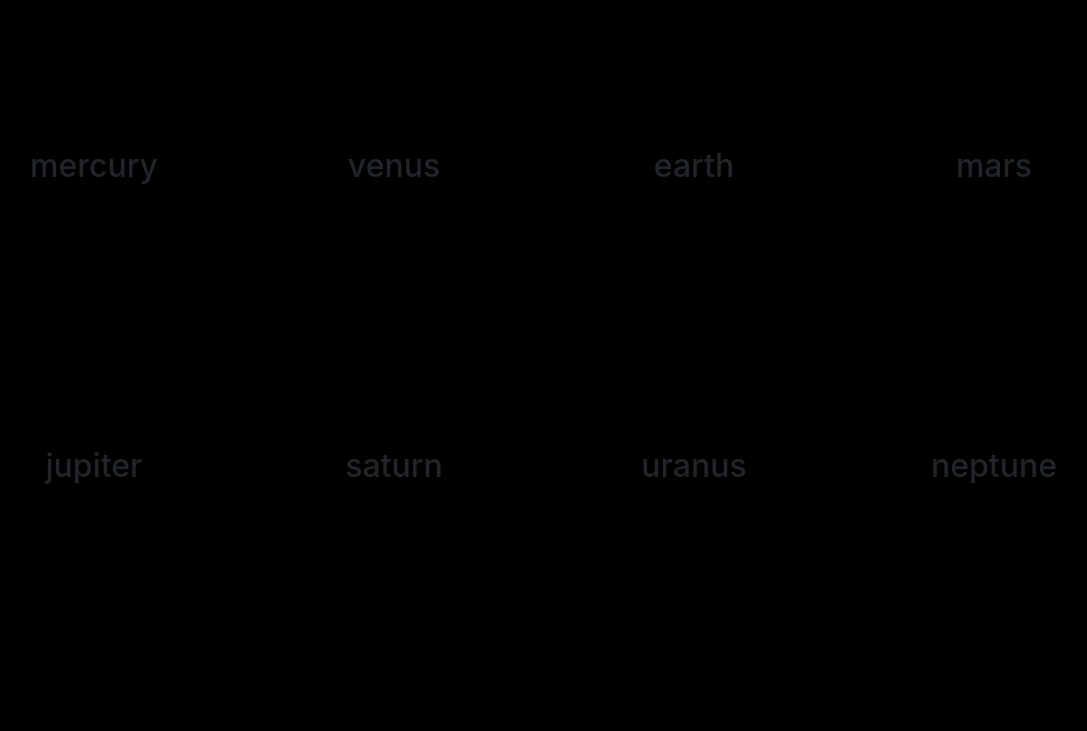
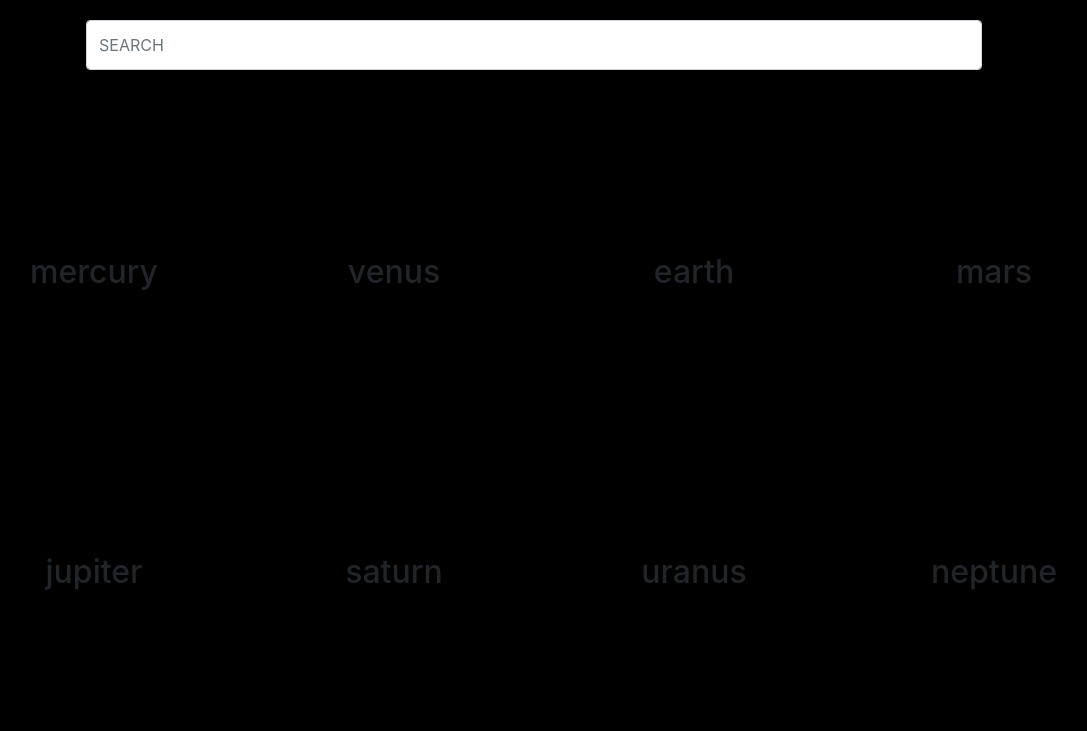
Before and after one commit to evangdesigns/solarSystem, a website built with webpack: page src/index.html in a window 1280 px wide. Shown: the whole page, without its empty margins (106-1193 px from the left). Built offline with nearby package versions, Linux system fonts and the light colour scheme.

Commit message:
Search running and printing

```diff
--- a/src/index.html
+++ b/src/index.html
@@ -7,7 +7,7 @@
   <title>Solar System</title>
 </head>
 <body>
-  <div id="searchBar"></div>
+  <div id="searchContainer" class="d-flex justify-content-center"></div>
   <div id="planets" class="d-inline-flex flex-wrap justify-content-center"></div>
   <div id="planet" class="d-inline-flex justify-content-center hide"></div>
 </body>
--- /dev/null
+++ b/src/javascripts/components/search/search.js
@@ -0,0 +1,29 @@
+import $ from 'jquery';
+import p2d from '../../helpers/utilities';
+import cp from '../planetCards/planetCards';
+import p from '../../helpers/data/planets';
+import './search.scss';
+
+const planets = p.getPlanets();
+
+const searchBar = (e) => {
+  const y = e.target.id;
+  const input = $(`#${y}`).val();
+  const planetSearch = planets.filter((planet) => planet.name.includes(input) || planet.description.includes(input));
+  cp.cardPrinter(planetSearch);
+};
+
+const printSearch = () => {
+  const domString = `
+  <div class="search bg-transparent">
+  <form>
+  <div class="form-group">
+    <input type="text" class="form-control" id="searchBar" placeholder="SEARCH">
+  </div>
+  </form>
+  </div>`;
+  p2d.printToDom('searchContainer', domString);
+  $('#searchBar').keyup(searchBar);
+};
+
+export default { searchBar, printSearch };
--- /dev/null
+++ b/src/javascripts/components/search/search.scss
@@ -0,0 +1,7 @@
+.search {
+  margin: 20px 0;
+  width: 70%;
+  input {
+    height:50px;
+  }
+}
--- a/src/javascripts/main.js
+++ b/src/javascripts/main.js
@@ -1,9 +1,11 @@
 import '../styles/main.scss';
 import cP from './components/planetCards/planetCards';
 import p from './helpers/data/planets';
+import search from './components/search/search';
 
 const init = () => {
   const planets = p.getPlanets();
+  search.printSearch();
   cP.cardPrinter(planets);
 };
 
```
